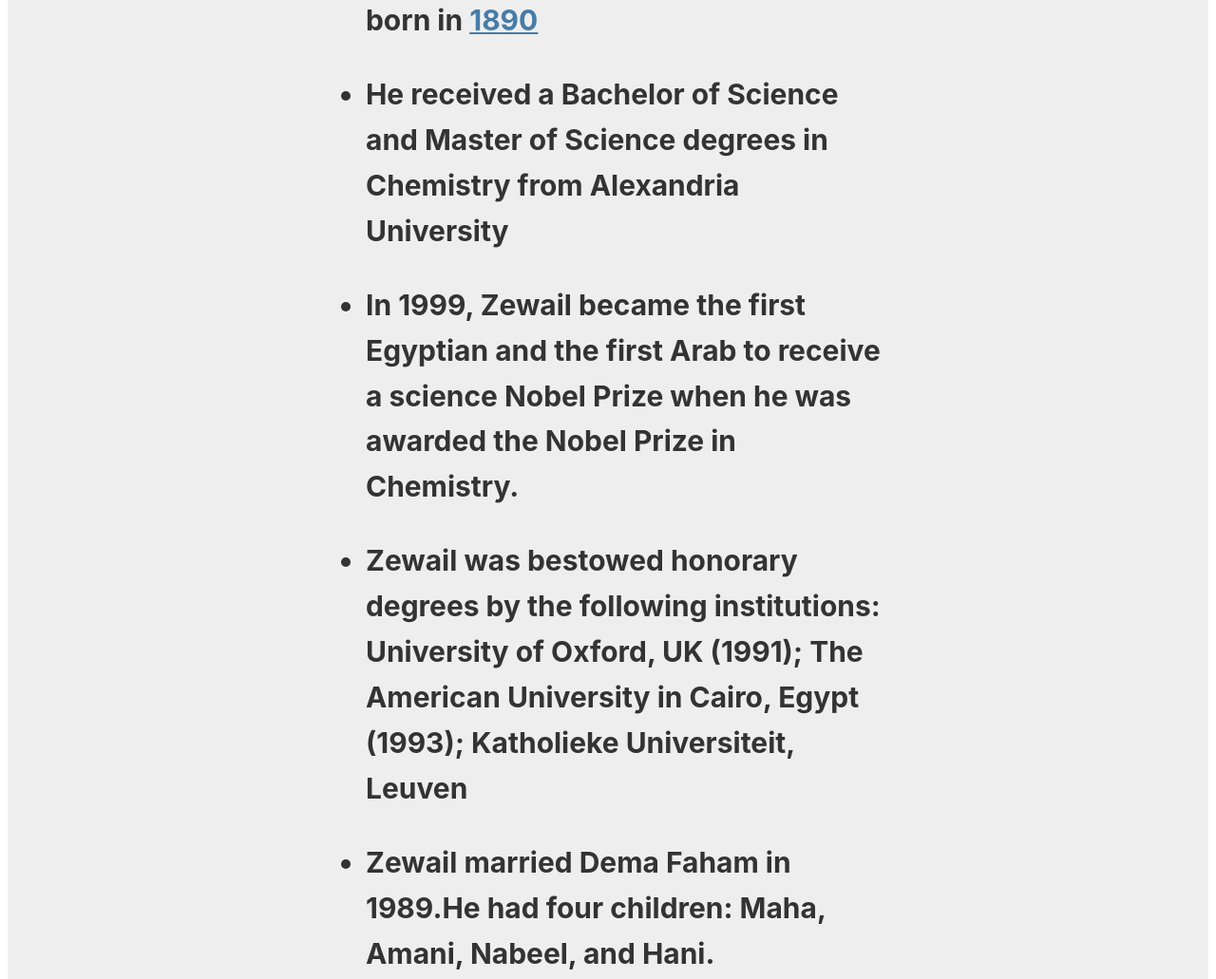
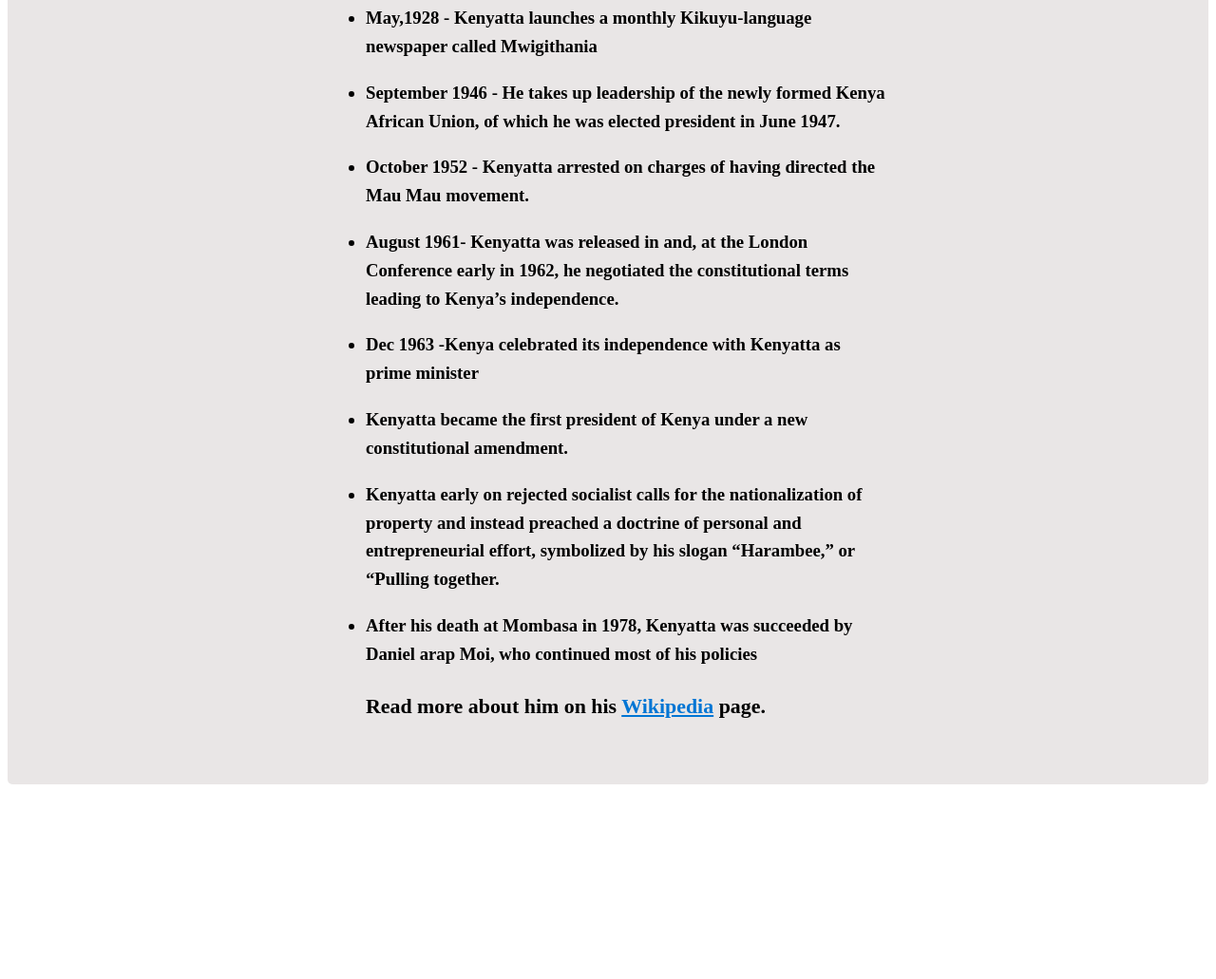
Before and after one commit to jonvis23/FCC, a plain HTML site: page tribute page/index.html in a window 1280 px wide. Shown: the part 1046-2077 px from the top of the page at 95% size. After the commit the page ends 1902 px from the top, so only its background shows below. Drawn offline with Linux system fonts and the light colour scheme.

Commit message:
modified:   tribute page/index.html 	modified:   tribute page/styles.css

```diff
--- a/tribute page/index.html
+++ b/tribute page/index.html
@@ -12,34 +12,40 @@
     <figcaption id="img-caption">Kenyatta's Potrait on currency </figcaption>
   </figure>
   <section id="tribute-info">
-    <h3 id="tl-name">Here's a time line of Kenyatta's life:<h3>
+    <h3 id="tl-name">Here's a brief time line of Kenyatta's life:<h3>
         <ul>
           <li>
             <p> Kenyatta was born with the name Kamau in the village of Ngenda. Birth records were not then kept among the Kikuyu, and Kenyatta's date of birth is not known.One biographer, Jules Archer, suggested he was likely born in <a href=https://archive.org/details/africanfirebrand00arch/page/n5/mode/2up> 1890</a> </p>
           </li>
           <li>
-            <p>He received a Bachelor of Science and Master of Science degrees in Chemistry from Alexandria University </p>
+            <p> About age 10 Kamau became seriously ill with jigger infections in his feet and one leg, and he underwent successful surgery at a newly established Church of Scotland mission. This was his initial contact with Europeans. Fascinated with what he had seen during his recuperation, Kamau ran away from home to become a resident pupil at the mission. He studied the Bible, English, mathematics, and carpentry and paid his fees by working as a houseboy and cook for a European settler. In August 1914 he was baptized with the name Johnstone Kamau.  </p>
           </li>
           <li>
-            <p>In 1999, Zewail became the first Egyptian and the first Arab to receive a science Nobel Prize when he was awarded the Nobel Prize in Chemistry.</p>
+            <p>May,1928 - Kenyatta launches a monthly Kikuyu-language newspaper called Mwigithania </p>
           </li>
           <li>
-            <p>Zewail was bestowed honorary degrees by the following institutions: University of Oxford, UK (1991); The American University in Cairo, Egypt (1993); Katholieke Universiteit, Leuven</p>
+            <p>September 1946 - He takes up leadership of the newly formed Kenya African Union, of which he was elected president in June 1947. </p>
           </li>
           <li>
-            <p>Zewail married Dema Faham in 1989.He had four children: Maha, Amani, Nabeel, and Hani.</p>
+            <p>October 1952 - Kenyatta arrested on charges of having directed the Mau Mau movement. </p>
           </li>
           <li>
-            <p>Zewail died aged 70 on the morning of August 2, 2016. He was recovering from cancer, however, the exact cause of his death is unknown</p>
+            <p>August 1961- Kenyatta was released in and, at the London Conference early in 1962, he negotiated the constitutional terms leading to Kenya’s independence. </p>
           </li>
           <li>
-            <p>A military funeral was held for Zewail on August 7, 2016, at the El-Mosheer Tantawy mosque in Cairo, Egypt.Those attending included President Abdel Fattah el-Sisi, Prime Minister Sherif Ismail, al-Azhar Grand Imam Ahmed el-Tayeb</p>
+            <p> Dec 1963 -Kenya celebrated its independence with Kenyatta as prime minister</p>
           </li>
           <li>
-            <p>lorem ipsum</p>
+            <p>Kenyatta became the first president of Kenya under a new constitutional amendment. </p>
           </li>
+        <li>
+          <p>Kenyatta early on rejected socialist calls for the nationalization of property and instead preached a doctrine of personal and entrepreneurial effort, symbolized by his slogan “Harambee,” or “Pulling together.</p>
+        </li>
+      <li>
+        <p>After his death at Mombasa in 1978, Kenyatta was succeeded by Daniel arap Moi, who continued most of his policies</p>
+      </li>
   </div>
-  <h3>If you have time, you should read more about this incredible human being on his<a id="tribute-link" href="https://en.wikipedia.org/wiki/Stephen_Sondheim" target="_blank">Wikipedia</a> page.</p>
+  <h3>Read more about him on his <a id="tribute-link" href="https://en.wikipedia.org/wiki/Jomo_Kenyatta" target="_blank">Wikipedia</a> page.</p>
   </h3>
 
 </main>
--- a/tribute page/styles.css
+++ b/tribute page/styles.css
@@ -1,11 +1,10 @@
 body {
     /* Native font stack https://getbootstrap.com/docs/4.2/content/reboot/#native-font-stack */
-    font-family: -apple-system, BlinkMacSystemFont, 'Segoe UI', 'Roboto',
-      'Helvetica Neue', Arial, sans-serif;
-    font-size: 1.6rem;
-    line-height: 1.5;
+    font-family:Times Roman;
+    font-size: 1.0rem;
+    line-height: 1.1;
     text-align: center;
-    color: #333;
+    color: rgb(0, 0, 0);
     margin: 0;
   }
 
@@ -26,7 +25,7 @@ body {
   }
 
   a {
-    color: #477ca7;
+    color: #0075d4;
   }
 
   a:visited {
@@ -37,7 +36,7 @@ body {
     margin: 30px 8px;
     padding: 15px;
     border-radius: 5px;
-    background: #eee;
+    background: rgb(233, 230, 230);
   }
 
   @media (max-width: 460px) {
```
